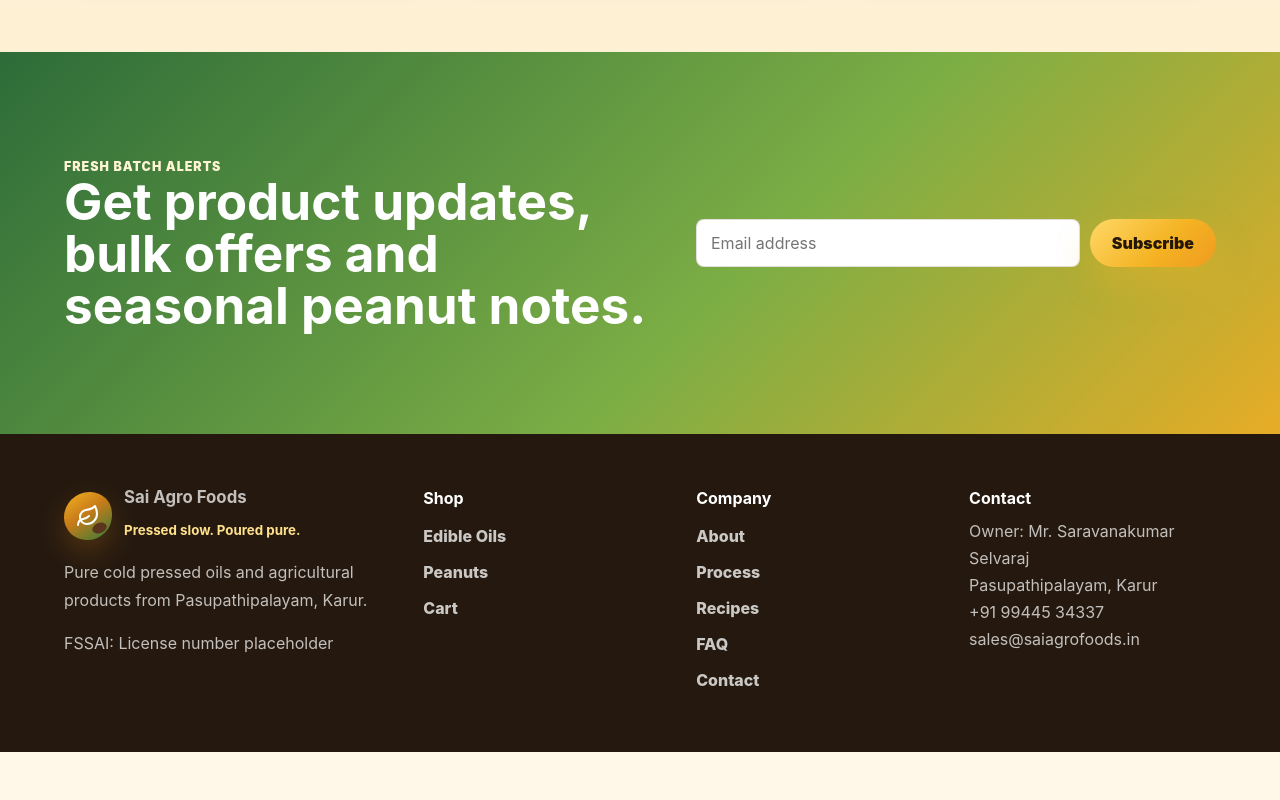
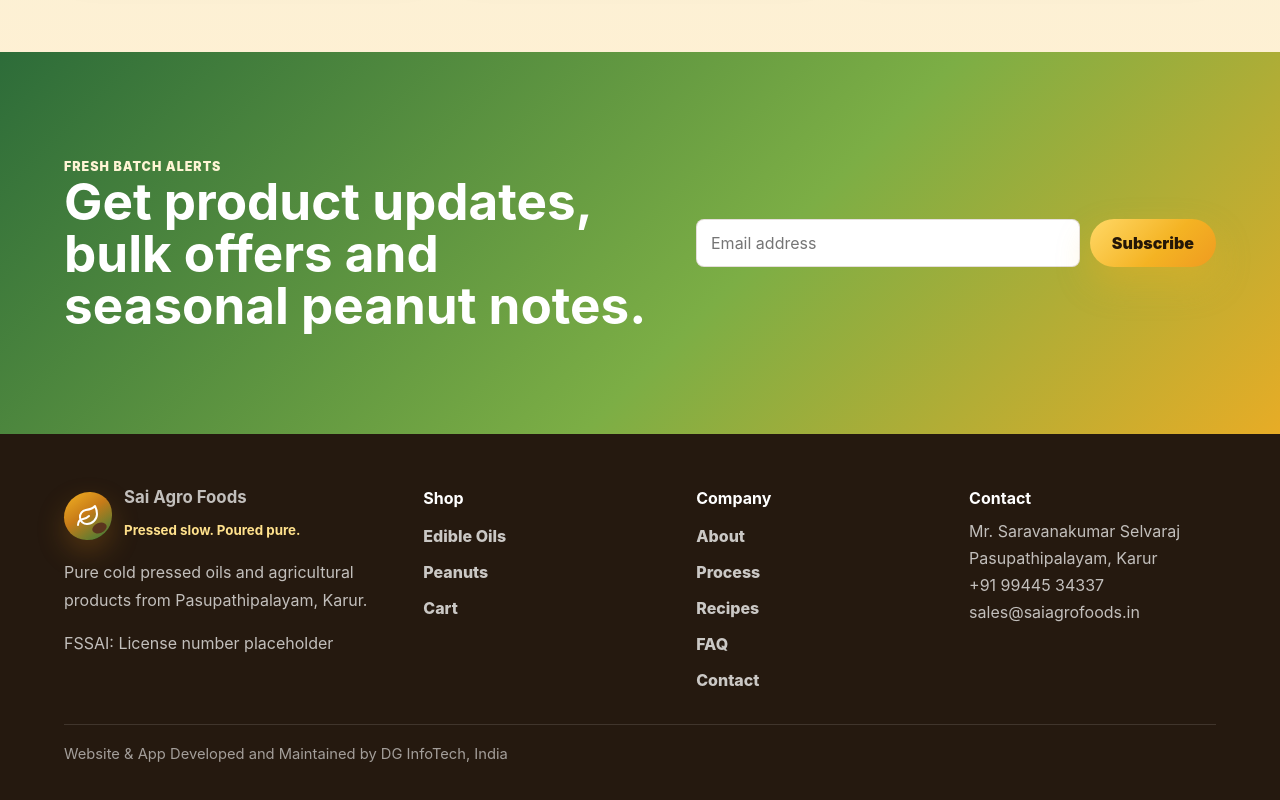
Before and after one commit to dakguru/sai, a React (Vite) app: page / in a window 1280 px wide. Shown: the part 4101-4901 px from the top of the page. Before the commit the page ends 4853 px from the top, so only its background shows below. Built offline with nearby package versions, Linux system fonts and the light colour scheme.

Commit message:
Update footer contact attribution

```diff
--- a/src/main.jsx
+++ b/src/main.jsx
@@ -756,7 +756,7 @@
       <section className="contact-grid">
         <div className="contact-card">
           <h2>Manufacturer Direct Enquiries</h2>
-          <p><Heart size={18} /> Owner: Mr. Saravanakumar Selvaraj</p>
+          <p><Heart size={18} /> Mr. Saravanakumar Selvaraj</p>
           <p><MapPin size={18} /> Pasupathipalayam, Karur, Tamil Nadu, India</p>
           <p><Phone size={18} /> +91 99445 34337</p>
           <p><Mail size={18} /> sales@saiagrofoods.in</p>
@@ -856,7 +856,8 @@
       </div>
       <div><strong>Shop</strong><button onClick={() => go('products')}>Edible Oils</button><button onClick={() => go('products')}>Peanuts</button><button onClick={() => go('cart')}>Cart</button></div>
       <div><strong>Company</strong><button onClick={() => go('about')}>About</button><button onClick={() => go('process')}>Process</button><button onClick={() => go('recipes')}>Recipes</button><button onClick={() => go('faq')}>FAQ</button><button onClick={() => go('contact')}>Contact</button></div>
-      <div><strong>Contact</strong><span>Owner: Mr. Saravanakumar Selvaraj</span><span>Pasupathipalayam, Karur</span><span>+91 99445 34337</span><span>sales@saiagrofoods.in</span></div>
+      <div><strong>Contact</strong><span>Mr. Saravanakumar Selvaraj</span><span>Pasupathipalayam, Karur</span><span>+91 99445 34337</span><span>sales@saiagrofoods.in</span></div>
+      <div className="developer-credit">Website & App Developed and Maintained by DG InfoTech, India</div>
     </footer>
   );
 }
--- a/src/styles.css
+++ b/src/styles.css
@@ -785,6 +785,14 @@
 footer strong { display: block; margin-bottom: 10px; }
 .footer-brand { color: white; margin-bottom: 16px; }
 .footer-brand small { color: #ffe18c; }
+.developer-credit {
+  grid-column: 1 / -1;
+  padding-top: 18px;
+  border-top: 1px solid rgba(255,255,255,.12);
+  color: rgba(255,255,255,.58);
+  font-size: .92rem;
+  line-height: 1.6;
+}
 
 .reveal { animation: rise .7s ease both; }
 .delay { animation-delay: .2s; }
```
